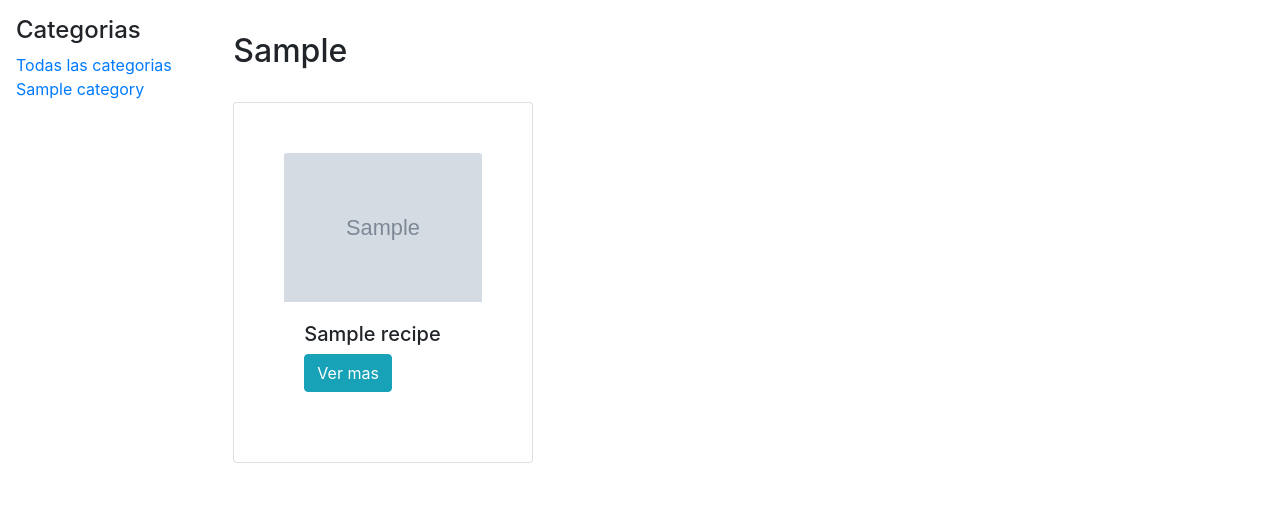
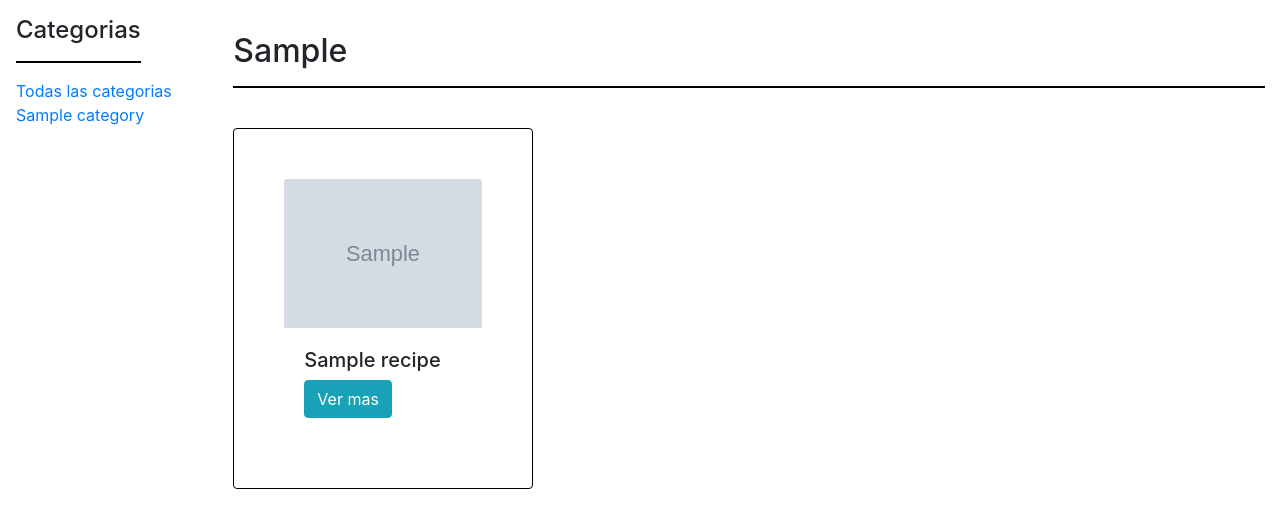
Before and after one commit to RodrigoVelazquez99/recipesNet, a Django app: template main/templates/main/explore.html in a window 1280 px wide. Shown: the part 96-624 px from the top of the page. Run offline with Django 3.2, Linux system fonts and the light colour scheme; the template is opened without the code that fills it: most values are stand-ins (such as "Sample title", 1, 10 or a date in 2020); grey boxes marked "Sample" are stand-in pictures; some libraries are stand-ins or nearby versions.

Commit message:
estilos agregados para la página de explorar

```diff
--- /dev/null
+++ b/main/static/main/css/explore_styles.css
@@ -0,0 +1,29 @@
+
+.navbar-explore {
+  background-color: white;
+  border-color: black;
+}
+
+.sticky-top {
+  top: 85px;
+}
+
+.nav-pills .nav-item a {
+  text-decoration : none;
+}
+
+.card {
+  max-width: 300px;
+  min-width: 300px;
+  padding: 50px;
+  border-color: black;
+}
+
+#empty_recipes {
+  text-align: center;
+}
+
+hr {
+  border-color: black;
+  border-width: 2px;
+}
--- a/main/templates/main/explore.html
+++ b/main/templates/main/explore.html
@@ -2,6 +2,8 @@
 
 {% block head_content %}
 <title>Explorar</title>
+{% load static %}
+<link rel="stylesheet" href="{% static 'main/css/explore_styles.css' %}">
 {% endblock %}
 
 
@@ -9,13 +11,13 @@
 
 <div class="row">
   <div class="col-2 pt-2">
-    <div class="sticky-top" style="top: 65px;">
-      <nav class="navbar">
+    <div class="sticky-top">
+      <nav class="navbar navbar-explore">
 
         <div class="sidebar-header">
           <h4>Categorias</h4>
+          <hr>
         </div>
-
 
           <ul class="nav nav-pills flex-column">
             <li class="nav-item">
@@ -35,13 +37,14 @@
   <div class="col pt-2">
     <div class="container py-4">
       <h2>{{ category_selected}}</h2>
+      <hr>
     </div>
 
     <div class="container">
       {% if recipes %}
         <div class="card-deck">
           {% for recipe in recipes %}
-            <div class="card" style="max-width:300px; min-width:300px; padding: 50px;">
+            <div class="card">
               <img class="card-img-top" src="{{recipe.image.url}}"  alt="No contiene imagen">
               <div class="card-body">
                 <h5 class="card-tittle">{{recipe.name}}</h5>
@@ -52,7 +55,7 @@
         </div>
       {% else %}
         <div class="container pt-4">
-          <h4 style="text-align: center;">No hay recetas en esta categoria</h4>
+          <h4 id="empty_recipes"> No hay recetas en esta categoria</h4>
         </div>
       {% endif %}
     </div>
```
